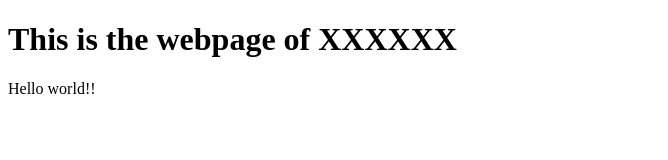
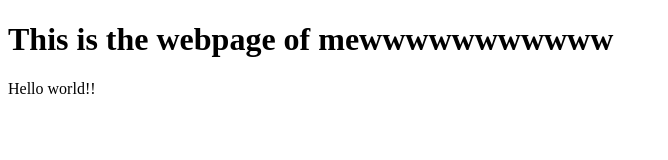
Before and after one commit to Xie-ming-XXX/xxx, a plain HTML site: page index.html in a window 1280 px wide. Shown: the whole page, without its empty margins (0-668 px from the left). Drawn offline with Linux system fonts and the light colour scheme.

Commit message:
Update index.html

```diff
--- a/index.html
+++ b/index.html
@@ -2,7 +2,7 @@
 <html>
 <body>
 
-<h1>This is the webpage of XXXXXX</h1>
+<h1>This is the webpage of mewwwwwwwwwww</h1>
 <p>Hello world!!</p>
 
 </body>
```
